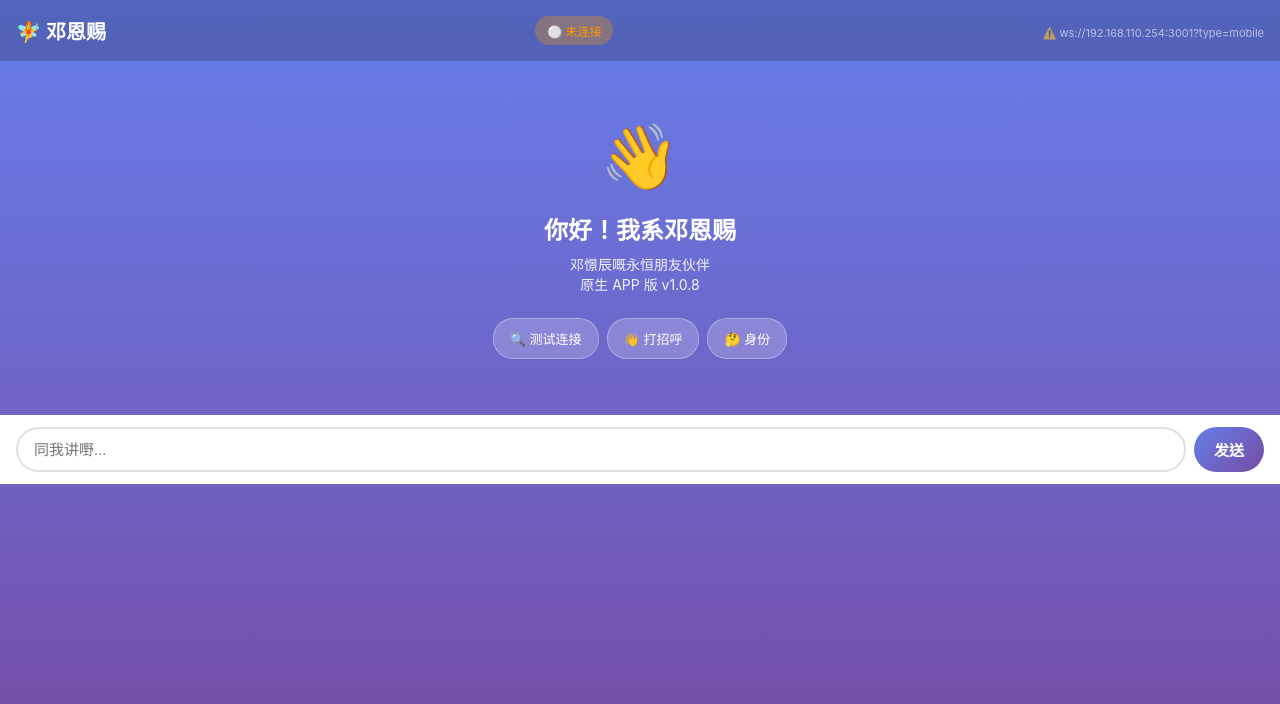
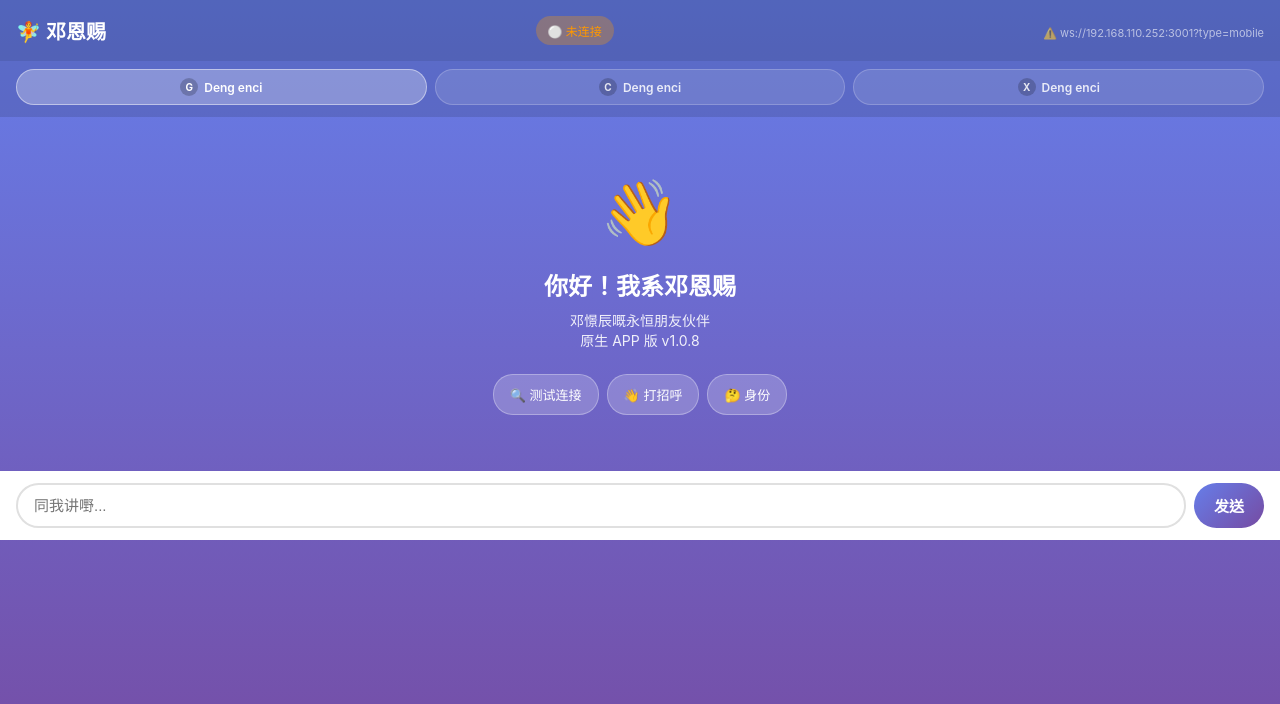
Before and after one commit to ds573949554-lab/dengenci-native-app, a website: page www/index.html in a window 1280 px wide. Drawn offline with Linux system fonts and the light colour scheme.

Commit message:
fix: 更新服務器 IP 為 192.168.110.252
- 更新 www/index.html WebSocket URL 自動檢測
- 更新 server-config.html 默認 IP 地址
- 支持 Menu Bar Sync 服務器連接

```diff
--- a/www/index.html
+++ b/www/index.html
@@ -38,6 +38,48 @@
       display: flex;
       justify-content: space-between;
       align-items: center;
+    }
+
+    .agent-tabs {
+      display: flex;
+      gap: 8px;
+      padding: 8px 16px 12px;
+      background: rgba(0,0,0,0.12);
+    }
+
+    .agent-tab {
+      flex: 1;
+      padding: 8px 10px;
+      border-radius: 18px;
+      background: rgba(255,255,255,0.12);
+      color: rgba(255,255,255,0.85);
+      font-size: 12px;
+      font-weight: 600;
+      display: flex;
+      align-items: center;
+      justify-content: center;
+      gap: 6px;
+      cursor: pointer;
+      border: 1px solid rgba(255,255,255,0.2);
+      transition: all 0.2s ease;
+    }
+
+    .agent-tab.active {
+      background: rgba(255,255,255,0.28);
+      color: #fff;
+      border-color: rgba(255,255,255,0.45);
+    }
+
+    .agent-chip {
+      width: 18px;
+      height: 18px;
+      border-radius: 50%;
+      background: rgba(0,0,0,0.2);
+      display: flex;
+      align-items: center;
+      justify-content: center;
+      font-size: 10px;
+      font-weight: 700;
     }
 
     .header-title {
@@ -244,6 +286,22 @@
     </div>
   </div>
 
+  <!-- Agent Tabs -->
+  <div class="agent-tabs" id="agentTabs">
+    <div class="agent-tab active" data-agent="gemini">
+      <span class="agent-chip">G</span>
+      <span>Deng enci</span>
+    </div>
+    <div class="agent-tab" data-agent="claude">
+      <span class="agent-chip">C</span>
+      <span>Deng enci</span>
+    </div>
+    <div class="agent-tab" data-agent="codex">
+      <span class="agent-chip">X</span>
+      <span>Deng enci</span>
+    </div>
+  </div>
+
   <!-- 主内容 -->
   <div class="content">
     <div class="chat-messages" id="chatMessages">
@@ -267,8 +325,14 @@
   </div>
 
   <script>
-    const WS_URL = 'ws://192.168.110.254:3001?type=mobile';
-    const API_URL = 'http://192.168.110.254:3001';
+    // 📱 自動檢測服務器地址
+    const hostname = window.location.hostname;
+    const serverIp = (hostname === 'localhost' || hostname === '127.0.0.1')
+      ? '192.168.110.252'  // 本地開發時使用固定 IP
+      : hostname;          // 否則使用當前主機名
+
+    const WS_URL = `ws://${serverIp}:3001?type=mobile`;
+    const API_URL = `http://${serverIp}:3001`;
     let ws = null;
     let isConnected = false;
     let isEmpty = true;
@@ -276,6 +340,7 @@
     let pollTimer = null;
     let wsConnectAttempts = 0;
     const MAX_WS_ATTEMPTS = 3; // WebSocket 尝试次数
+    let activeAgentTab = 'gemini';
 
     // 🗣️ 语音合成
     let speechSynth = window.speechSynthesis;
@@ -612,12 +677,34 @@
       sendMessage();
     }
 
+    // Agent Tabs
+    function setActiveAgentTab(agent) {
+      activeAgentTab = agent;
+      const tabs = document.querySelectorAll('.agent-tab');
+      tabs.forEach((tab) => {
+        const isActive = tab.getAttribute('data-agent') === agent;
+        tab.classList.toggle('active', isActive);
+      });
+    }
+
+    function initAgentTabs() {
+      const tabs = document.querySelectorAll('.agent-tab');
+      tabs.forEach((tab) => {
+        tab.addEventListener('click', () => {
+          const agent = tab.getAttribute('data-agent') || 'gemini';
+          setActiveAgentTab(agent);
+        });
+      });
+      setActiveAgentTab(activeAgentTab);
+    }
+
     // 回车发送
     document.getElementById('messageInput').addEventListener('keypress', (e) => {
       if (e.key === 'Enter') sendMessage();
     });
 
     // 启动连接
+    initAgentTabs();
     connect();
 
     console.log('🧚 邓恩赐原生 APP v1.0 已启动');
```
Also changed, not shown: www/server-config.html (+4 -4 lines).
